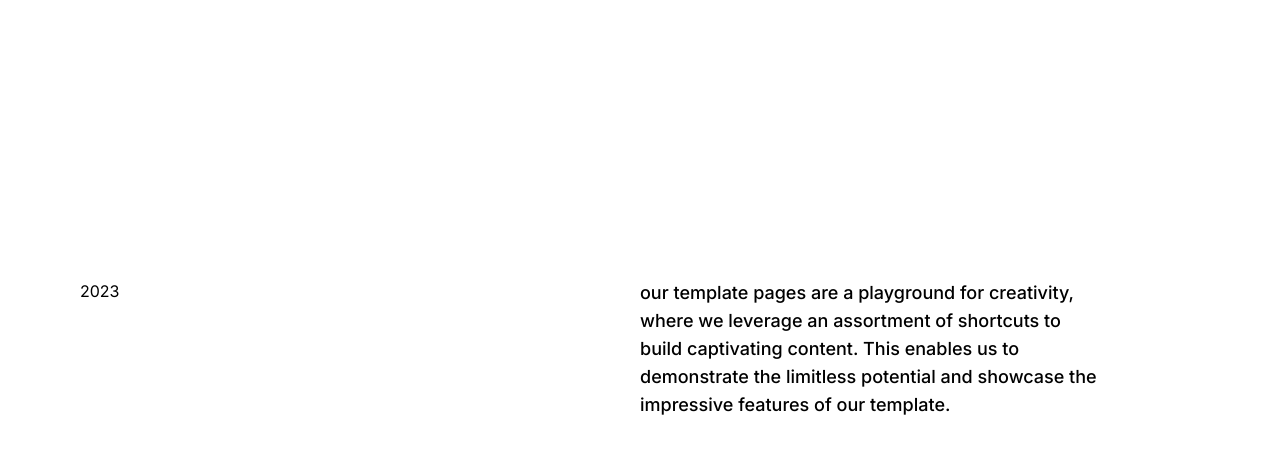
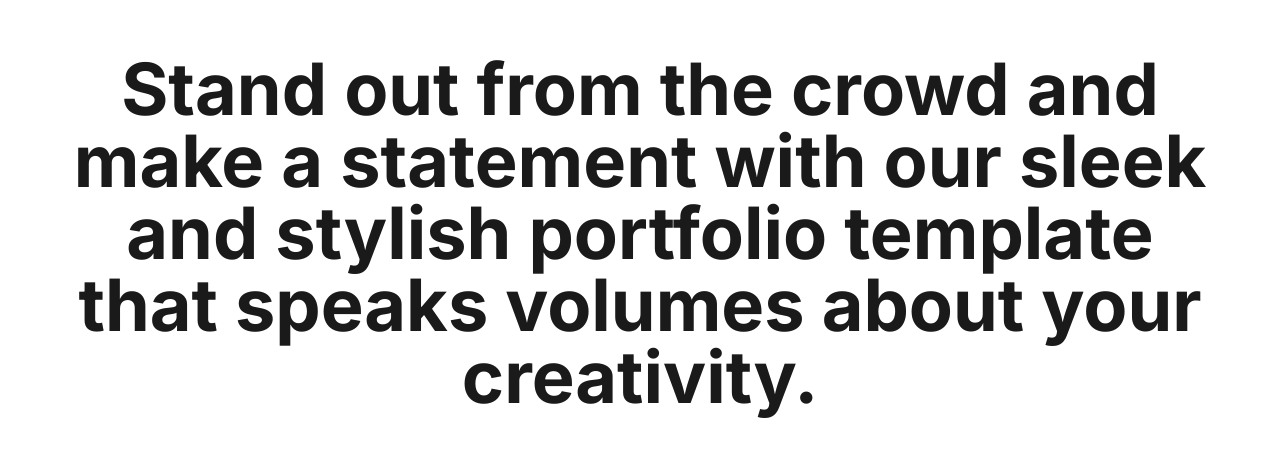
Before and after one commit to abdul-irfan-k/Gsap-Animation-Website, a Next.js app: page / in a window 1280 px wide. Shown: the part 2329-2786 px from the top of the page. Built offline with nearby package versions, Linux system fonts and the light colour scheme.

Commit message:
updaated

```diff
--- /dev/null
+++ b/src/components/MainContent/anim.ts
@@ -0,0 +1,16 @@
+import { Variants } from "framer-motion";
+
+export const slideUpAnimation: Variants = {
+  open: (i) => {
+    return { transition: { duration: 0.05 * i }, opacity: 1 };
+  },
+  closed: {
+    opacity: 1,
+    // color:'rgba(0,0,0,.25)'
+  },
+};
+
+const opacityAnimation: Variants = {
+  open: {},
+  closed: {},
+};
--- /dev/null
+++ b/src/components/MainContent/index.html
@@ -0,0 +1,38 @@
+<!DOCTYPE html>
+<html lang="en">
+<head>
+    <meta charset="UTF-8">
+    <meta name="viewport" content="width=device-width, initial-scale=1.0">
+    <title>Document</title>
+</head>
+<style>
+    body {
+        background: black;
+
+    }
+    span{
+
+background-size: 18.9392% 100%;
+-webkit-text-fill-color: rgba(255,255,255,0.1);
+background-image: linear-gradient(#fff, #fff);
+/* position: relative; */
+/* display: inline; */
+-webkit-text-fill-color: rgba(255,255,255,0.2);
+-webkit-background-clip: text;
+background-repeat: no-repeat;
+/* background-image: linear-gradient(#000, #000); */
+/* width: auto; */
+font-size: 70px;
+width: 90vw;
+
+    }
+</style>
+<body>
+
+    <span className="text-[70px] w-[90vw]">
+        "asdfasdfasdf asdf asdfasdfasdfasdfffffffffffffffffffffffff
+        ffffffffffffffffffffffffffffff aaaaaaaaa asdddddddd asssssssssssss
+        aaaaaaaaaaaa"
+      </span>
+</body>
+</html>
--- a/src/components/MainContent/index.tsx
+++ b/src/components/MainContent/index.tsx
@@ -1,11 +1,19 @@
 "use client";
 import Image from "next/image";
 import React, { useEffect, useLayoutEffect, useRef, useState } from "react";
-import { motion, useScroll, useTransform, useSpring } from "framer-motion";
+import {
+  motion,
+  useScroll,
+  useTransform,
+  useSpring,
+  useInView,
+} from "framer-motion";
 import ScrollTrigger from "gsap/ScrollTrigger";
 // import ScrollSmoother from 'gsap/ScrollSmoother'
 import gsap from "gsap";
 import { transform } from "next/dist/build/swc";
+import { slideUpAnimation } from "./anim";
+import SplitByLine from "../Shared/SplitByLine/SplitByLine";
 
 const MainContent = () => {
   const imageContainer = useRef<HTMLDivElement>();
@@ -18,15 +26,15 @@ const MainContent = () => {
     gsap.registerPlugin(ScrollTrigger);
     const element = imageContainer.current;
 
-    gsap.to(element,{
+    gsap.to(element, {
       scrollTrigger: {
         trigger: element,
-      start: "too 100",
+        start: "too 50",
         // start: "top-=100px",
         end: "1200 100",
         scrub: 1,
         pin: true,
-      pinSpacing:true,
+        pinSpacing: true,
         // markers: {
         //   startColor: "red",
         //   endColor: "green",
@@ -42,9 +50,13 @@ const MainContent = () => {
       // top: "0",
       // direction: "top",
     });
-
   }, []);
 
+  const animationText = `Stand out from the crowd and make a statement with our sleek and stylish
+  portfolio template that speaks volumes about your creativity.`;
+
+  const textContainerRef = useRef<HTMLDivElement>(null);
+  const isInViewTextContainer = useInView(textContainerRef);
 
   return (
     <div className="flex flex-col items-center">
@@ -58,25 +70,59 @@ const MainContent = () => {
 
       <div
         ref={imageContainer}
-        className="mt-32 relative  flex align-top h-[80vh] w-full  overflow-hidden"
+        className="mt-32 relative  flex align-top h-[90vh] w-full  overflow-hidden"
         style={{
           width: "100%",
-          clipPath:"inset(0% 30%)"
+          clipPath: "inset(10% 30%)",
         }}
       >
-
-        <div
-          className="relative   h-full w-full overflow-hidden"
-          ref={testRef}
-        >
+        <div className="relative   h-full w-full overflow-hidden" ref={testRef}>
           <Image
             alt="image"
             src={"/Asset/00hero.jpg"}
             fill
-            // className="scale-[1.25]   "
+            className="scale-[1.25]   "
+            priority
             // style={{paddingTop:isActiveScrollAnimation ? "0px" : "200px"}}
           />
         </div>
+      </div>
+
+      <div
+        className="text-center w-[90%] mx-auto text-7xl font-bold "
+        ref={textContainerRef}
+        style={
+          {
+            // backgroundImage: "linear-gradient(#fff,#fff)",
+            // WebkitBackgroundClip: "text",
+            // backgroundSize: "30% 100%",
+            // WebkitTextFillColor: "rgba(0,0,0,0.1)",
+          }
+        }
+      >
+        <span
+          style={{
+            backgroundImage: "linear-gradient(#000, #000)",
+            WebkitBackgroundClip: "text",
+            backgroundSize: "10% 100%",
+            WebkitTextFillColor: "rgba(255,255,255,0.1)",
+          }}
+        >
+          {animationText.split(" ").map((word, index) => {
+            return (
+              <motion.span
+                key={index}
+                variants={slideUpAnimation}
+                initial="initial"
+                animate={isInViewTextContainer ? "open" : "closed"}
+                style={{}}
+                custom={index}
+              >
+                {word + " "}
+              </motion.span>
+            );
+          })}
+        </span>
       </div>
 
       <div className=" px-20 py-64 flex  w-full">
@@ -89,8 +135,35 @@ const MainContent = () => {
           impressive features of our template.
         </div>
       </div>
+
+      <div
+
+      >
+
+     <SplitByLine>
+     our template pages are a playground for creativity,
+          where we leverage an assortment of shortcuts to
+          build captivating content. This enables us to
+          demonstrate the limitless potential and showcase the
+          impressive features of our template.
+     </SplitByLine>
+
+      </div>
     </div>
   );
 };
 
 export default MainContent;
+
+// background-size: 58.9392% 100%;
+// -webkit-text-fill-color: rgba(255,255,255,0.1);
+// background-image: linear-gradient(#fff, #fff);
+// /* position: relative; */
+// /* display: inline; */
+// -webkit-text-fill-color: rgba(255,255,255,0.2);
+// -webkit-background-clip: text;
+// background-repeat: no-repeat;
+// /* background-image: linear-gradient(#000, #000); */
+// background-size: 61.9392% 100%;
+// /* width: auto; */
+// vertical-align: baseline;
--- /dev/null
+++ b/src/components/Shared/SplitByLine/SplitByLine.tsx
@@ -0,0 +1,16 @@
+import React, { FC } from "react";
+
+interface SplitByLineProps {
+  children: React.ReactNode;
+}
+
+const SplitByLine: FC<SplitByLineProps> = ({ children }) => {
+  const words = children?.toString().split(/\r?\n/);
+
+  console.log('children',children)
+  return words?.map((word, index) => {
+    return <div key={index} style={{fontSize:"50px"}}>{word}</div>;
+  });
+};
+
+export default SplitByLine;
```
Lines whose indentation alone changed are shown as unchanged.
